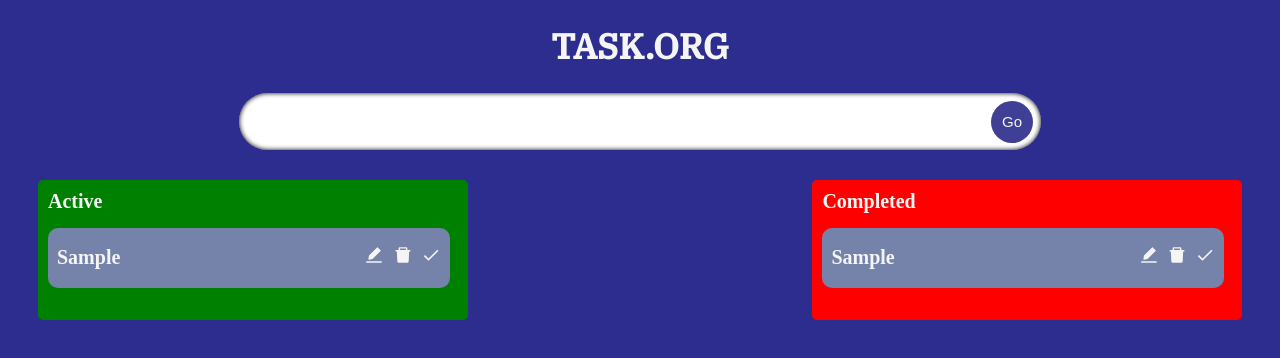
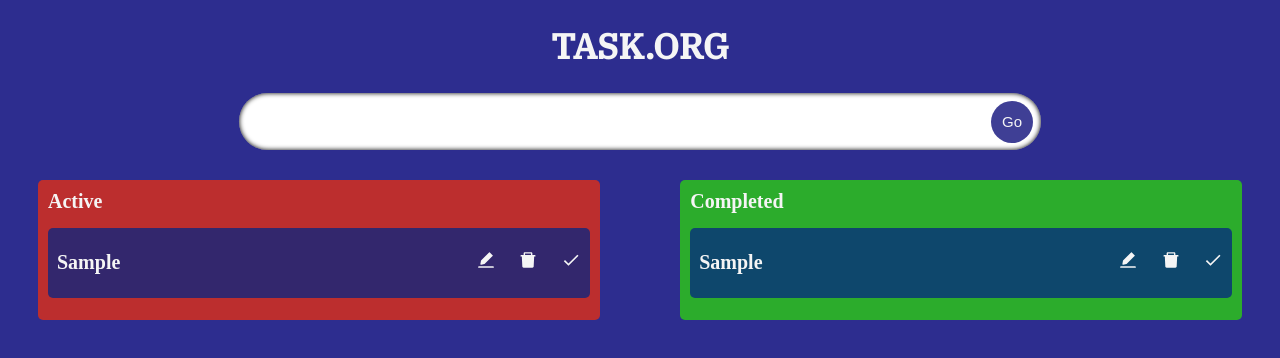
Before and after one commit to olaoluwaayanbola/Todo-web-application, a React (Create React App) app: page / in a window 1280 px wide. Both pictures are taken after typing "Sample" into the empty fields and a click on the button "Go". Shown: the top 358 px of the page. Built offline with nearby package versions, Linux system fonts and the light colour scheme.

Commit message:
CLEAN UP

```diff
--- a/src/Components/Card/Card.css
+++ b/src/Components/Card/Card.css
@@ -1,6 +1,6 @@
 .card_form {
-  width: 30vw;
-  min-height: 60px;
+  max-width: 50vw;
+  min-height: 70px;
   display: flex;
   padding: 0 9px;
   font-size: 20px;
@@ -8,9 +8,14 @@
   margin: 0 0 10px 0;
   color: whitesmoke;
   align-items: center;
-  border-radius: 10px;
+  border-radius: 5px;
   justify-content: space-between;
-  background-color: rgb(117, 130, 169);
+  background-color: rgba(5, 37, 132, 0.742);
+  transition: 0.2s;
+}
+.card_form:hover{
+  box-shadow: 0 0 5px black;
+  transform: scale(1.02);
 }
 .Icons_box {
   min-width: 20%;
--- a/src/Components/InputList/InputList.css
+++ b/src/Components/InputList/InputList.css
@@ -1,23 +1,23 @@
-.InputList_Container{
+.InputList_Container {
   display: flex;
   flex-wrap: wrap;
   justify-content: space-between;
   margin: 30px;
 }
-.Active{
-    width: 32vw;
+.Active,.Completed {
+  min-width: 45%;
   padding: 10px;
   min-height: 15vh;
   border-radius: 5px;
-    background-color: green;
+  margin-bottom: 10px;
 }
-.Completed{
-    width: 32vw;
-    padding: 10px;
-    min-height: 15vh;
-    border-radius: 5px;
-    background-color: red;
+.Completed {
+    background-color: rgb(44, 172, 44);
 }
+.Active{
+    background-color: rgb(188, 46, 46);
+}
+.Completed-header,
 .Active-header{
   font-size: 20px;
   font-weight: bold;
@@ -25,10 +25,10 @@
   display: block;
   margin-bottom: 15px;
 }
-.Completed-header{
-    font-size: 20px;
-    font-weight: bold;
-    color: whitesmoke;
-    display: block;
-    margin-bottom: 15px;
+@media screen and (max-width: 700px) {
+    .InputList_Container{
+        flex-direction: row;
+        align-items: center;
+        justify-content: center;
     }
+  }
```
Lines whose indentation alone changed are shown as unchanged.
